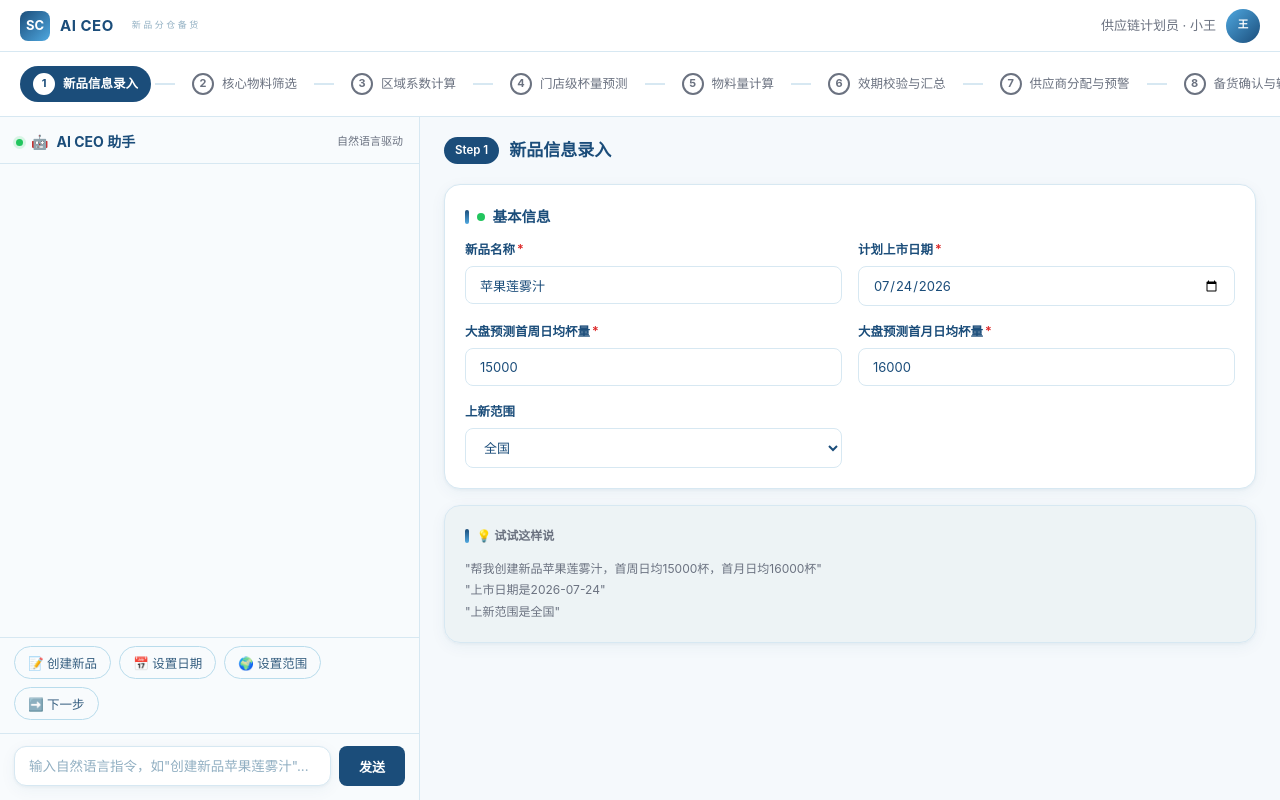
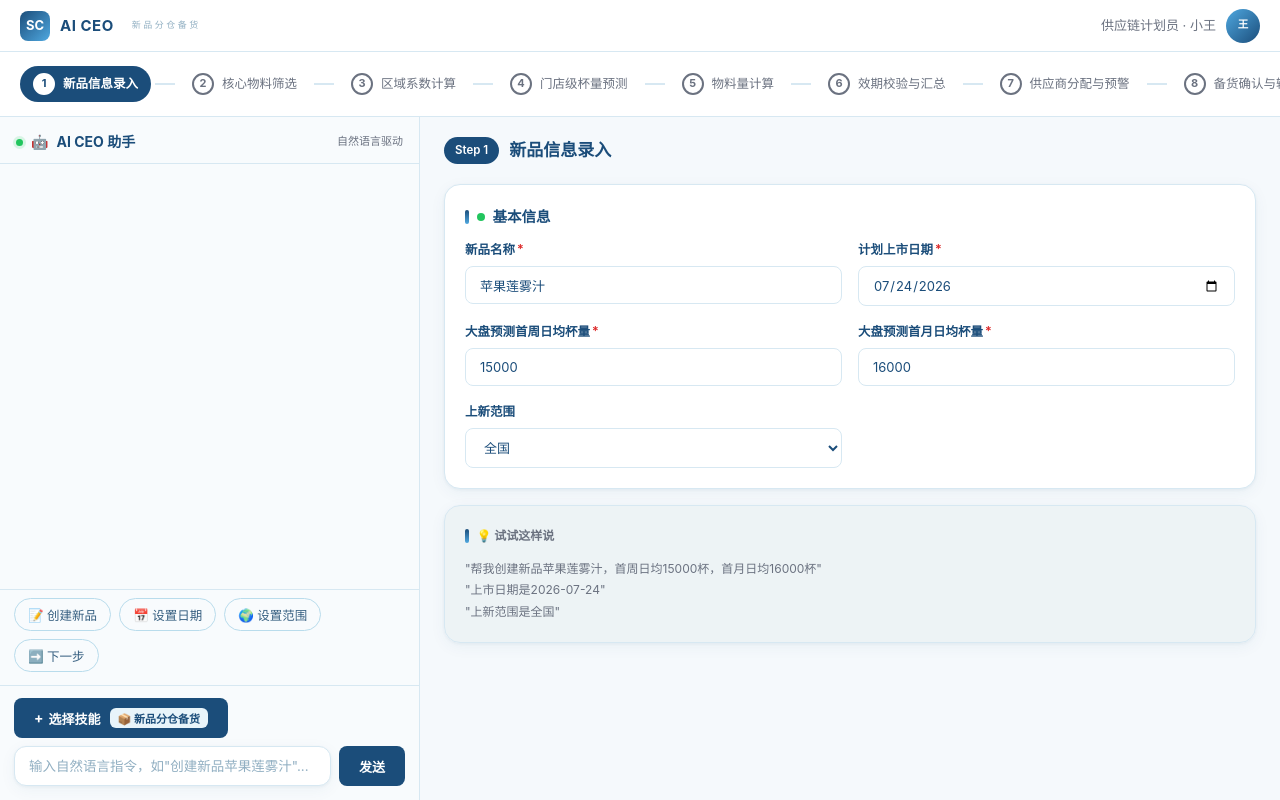
Before and after one commit to He-Binjie/ai-ceo-newproduct-demo, a React (Vite) app: page / in a window 1280 px wide. Built offline with nearby package versions, Linux system fonts and the light colour scheme.

Commit message:
feat: 添加技能选择入口 - 输入区+选择技能按钮 - 4个技能选项（新品分仓/智能问数/缺货归因/销量预测） - 点击切换技能并提示

```diff
--- a/src/App.tsx
+++ b/src/App.tsx
@@ -9,6 +9,13 @@ const STEP_LABELS = [
   '新品信息录入', '核心物料筛选', '区域系数计算',
   '门店级杯量预测', '物料量计算', '效期校验与汇总',
   '供应商分配与预警', '备货确认与输出',
+];
+
+const SKILLS = [
+  { id: 'newproduct', name: '新品分仓备货', icon: '📦', desc: '新品从录入到备货方案全流程' },
+  { id: 'query', name: '智能问数', icon: '📊', desc: '自然语言查询供应链数据' },
+  { id: 'stockout', name: '缺货归因', icon: '⚠️', desc: '缺货原因分析与补货建议' },
+  { id: 'forecast', name: '销量预测', icon: '📈', desc: '基于历史数据的销量预测' },
 ];
 
 function App() {
@@ -23,6 +30,8 @@ function App() {
   const [inputText, setInputText] = useState('');
   const [isTyping, setIsTyping] = useState(false);
   const [confirmed, setConfirmed] = useState(false);
+  const [activeSkill, setActiveSkill] = useState(SKILLS[0]);
+  const [showSkillPicker, setShowSkillPicker] = useState(false);
   const chatEndRef = useRef<HTMLDivElement>(null);
   const initialized = useRef(false);
 
@@ -417,14 +426,53 @@ function App() {
 
           {/* Input */}
           <div className="chat-input-area">
+            <div className="input-toolbar">
+              <button
+                className="skill-btn"
+                onClick={() => setShowSkillPicker(!showSkillPicker)}
+              >
+                <span className="skill-btn-icon">+</span>
+                <span>选择技能</span>
+                {activeSkill && <span className="skill-btn-active">{activeSkill.icon} {activeSkill.name}</span>}
+              </button>
+            </div>
+            {showSkillPicker && (
+              <div className="skill-picker">
+                <div className="skill-picker-title">选择技能</div>
+                <div className="skill-picker-list">
+                  {SKILLS.map(skill => (
+                    <button
+                      key={skill.id}
+                      className={`skill-picker-item ${activeSkill.id === skill.id ? 'active' : ''}`}
+                      onClick={() => {
+                        setActiveSkill(skill);
+                        setShowSkillPicker(false);
+                        if (skill.id !== 'newproduct') {
+                          addBotMessage(`已切换到「${skill.name}」技能。\n\n${skill.desc}\n\n（该技能 Demo 开发中，敬请期待）`);
+                        }
+                      }}
+                    >
+                      <span className="skill-picker-icon">{skill.icon}</span>
+                      <div className="skill-picker-info">
+                        <div className="skill-picker-name">{skill.name}</div>
+                        <div className="skill-picker-desc">{skill.desc}</div>
+                      </div>
+                      {activeSkill.id === skill.id && <span className="skill-picker-check">✓</span>}
+                    </button>
+                  ))}
+                </div>
+              </div>
+            )}
+            <div className="input-row">
               <input
                 value={inputText}
                 onChange={e => setInputText(e.target.value)}
                 onKeyDown={e => e.key === 'Enter' && sendMessage()}
-              placeholder={'输入自然语言指令，如"创建新品苹果莲雾汁"...'}
+                placeholder={`输入自然语言指令，如"创建新品苹果莲雾汁"...`}
                 disabled={isTyping}
               />
               <button onClick={sendMessage} disabled={isTyping || !inputText.trim()}>发送</button>
+            </div>
           </div>
         </div>
 
--- a/src/styles.css
+++ b/src/styles.css
@@ -361,6 +361,144 @@ body {
   padding: 12px 14px 14px;
   border-top: 1px solid var(--border-main);
   background: var(--bg-secondary);
+  display: flex;
+  flex-direction: column;
+  gap: 8px;
+}
+
+.input-toolbar {
+  display: flex;
+  align-items: center;
+  gap: 8px;
+}
+
+.skill-btn {
+  display: flex;
+  align-items: center;
+  gap: 5px;
+  font-size: 12px;
+  color: var(--text-secondary);
+  border: 1px dashed var(--border-secondary);
+  border-radius: var(--radius-lg);
+  padding: 4px 10px;
+  cursor: pointer;
+  background: transparent;
+  transition: all 0.2s;
+  font-family: var(--font-sans);
+}
+
+.skill-btn:hover {
+  color: var(--accent);
+  border-color: var(--accent-bright);
+  background: var(--accent-light);
+}
+
+.skill-btn-icon {
+  font-size: 14px;
+  font-weight: 700;
+  line-height: 1;
+}
+
+.skill-btn-active {
+  margin-left: 4px;
+  padding: 2px 8px;
+  background: var(--accent-light);
+  border-radius: var(--radius-md);
+  font-size: 11px;
+  color: var(--accent);
+  font-weight: 600;
+}
+
+.skill-picker {
+  background: var(--bg-card);
+  border: 1px solid var(--border-main);
+  border-radius: var(--radius-xl);
+  box-shadow: var(--shadow-pop);
+  overflow: hidden;
+  animation: fadeSlideIn 0.2s ease;
+}
+
+.skill-picker-title {
+  padding: 10px 14px 6px;
+  font-size: 11.5px;
+  color: var(--text-faint);
+  font-weight: 600;
+  letter-spacing: 0.5px;
+}
+
+.skill-picker-list {
+  padding: 4px 8px 8px;
+  display: flex;
+  flex-direction: column;
+  gap: 2px;
+}
+
+.skill-picker-item {
+  display: flex;
+  align-items: center;
+  gap: 10px;
+  padding: 10px 12px;
+  border-radius: var(--radius-lg);
+  border: none;
+  background: transparent;
+  cursor: pointer;
+  transition: all 0.15s;
+  text-align: left;
+  font-family: var(--font-sans);
+  width: 100%;
+}
+
+.skill-picker-item:hover {
+  background: var(--bg-hover);
+}
+
+.skill-picker-item.active {
+  background: var(--accent-light);
+}
+
+.skill-picker-icon {
+  font-size: 20px;
+  flex-shrink: 0;
+  width: 32px;
+  height: 32px;
+  display: flex;
+  align-items: center;
+  justify-content: center;
+  background: var(--bg-tertiary);
+  border-radius: var(--radius-lg);
+}
+
+.skill-picker-item.active .skill-picker-icon {
+  background: rgba(27, 77, 122, 0.12);
+}
+
+.skill-picker-info {
+  flex: 1;
+  min-width: 0;
+}
+
+.skill-picker-name {
+  font-size: 13px;
+  font-weight: 600;
+  color: var(--text-main);
+  line-height: 1.3;
+}
+
+.skill-picker-desc {
+  font-size: 11px;
+  color: var(--text-muted);
+  line-height: 1.4;
+  margin-top: 1px;
+}
+
+.skill-picker-check {
+  color: var(--accent);
+  font-size: 14px;
+  font-weight: 700;
+  flex-shrink: 0;
+}
+
+.input-row {
   display: flex;
   gap: 8px;
 }
```
Also changed, not shown: 3 other files (tests, documents, lock files or other folders). Lines whose indentation alone changed are shown as unchanged.
